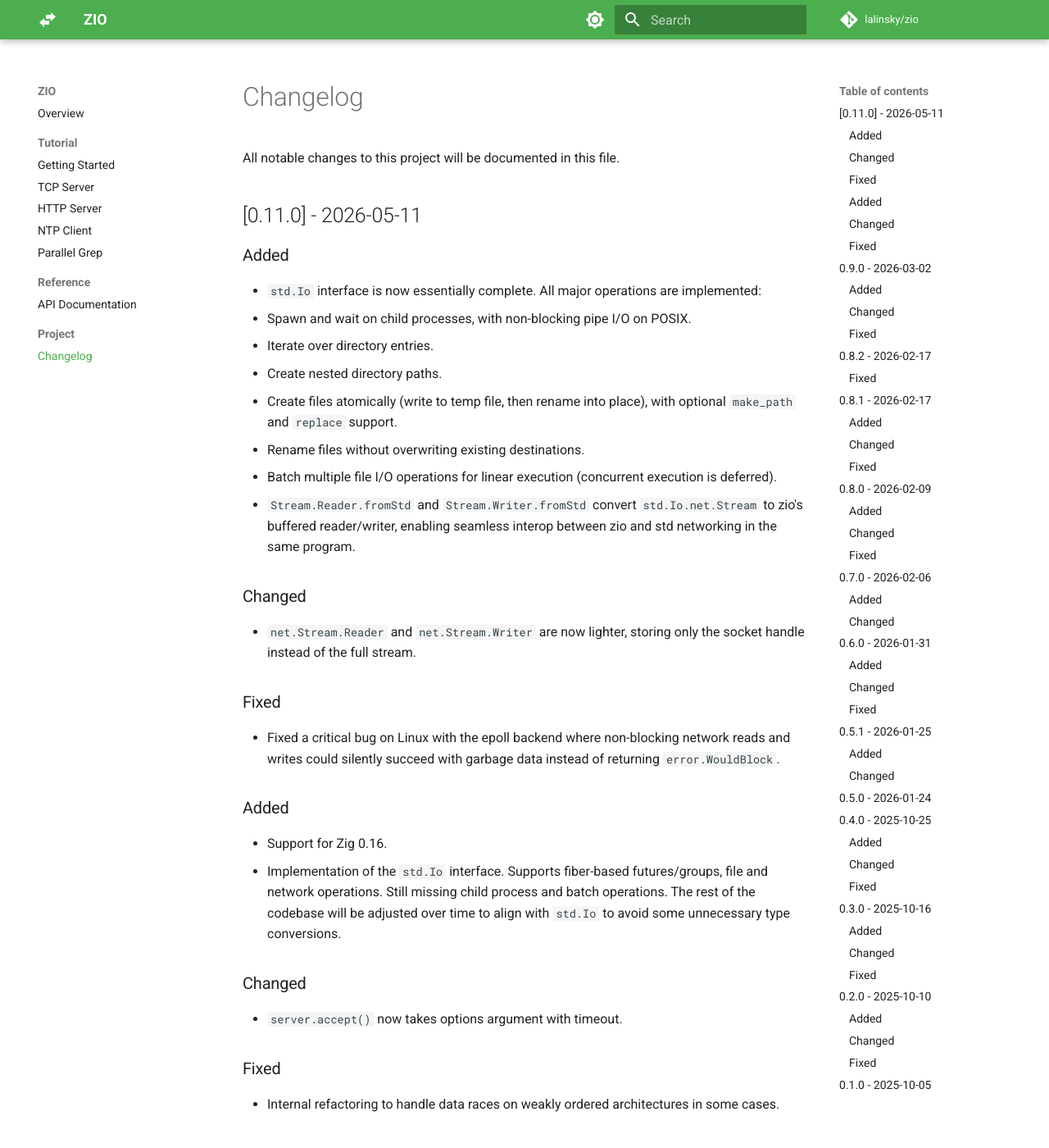
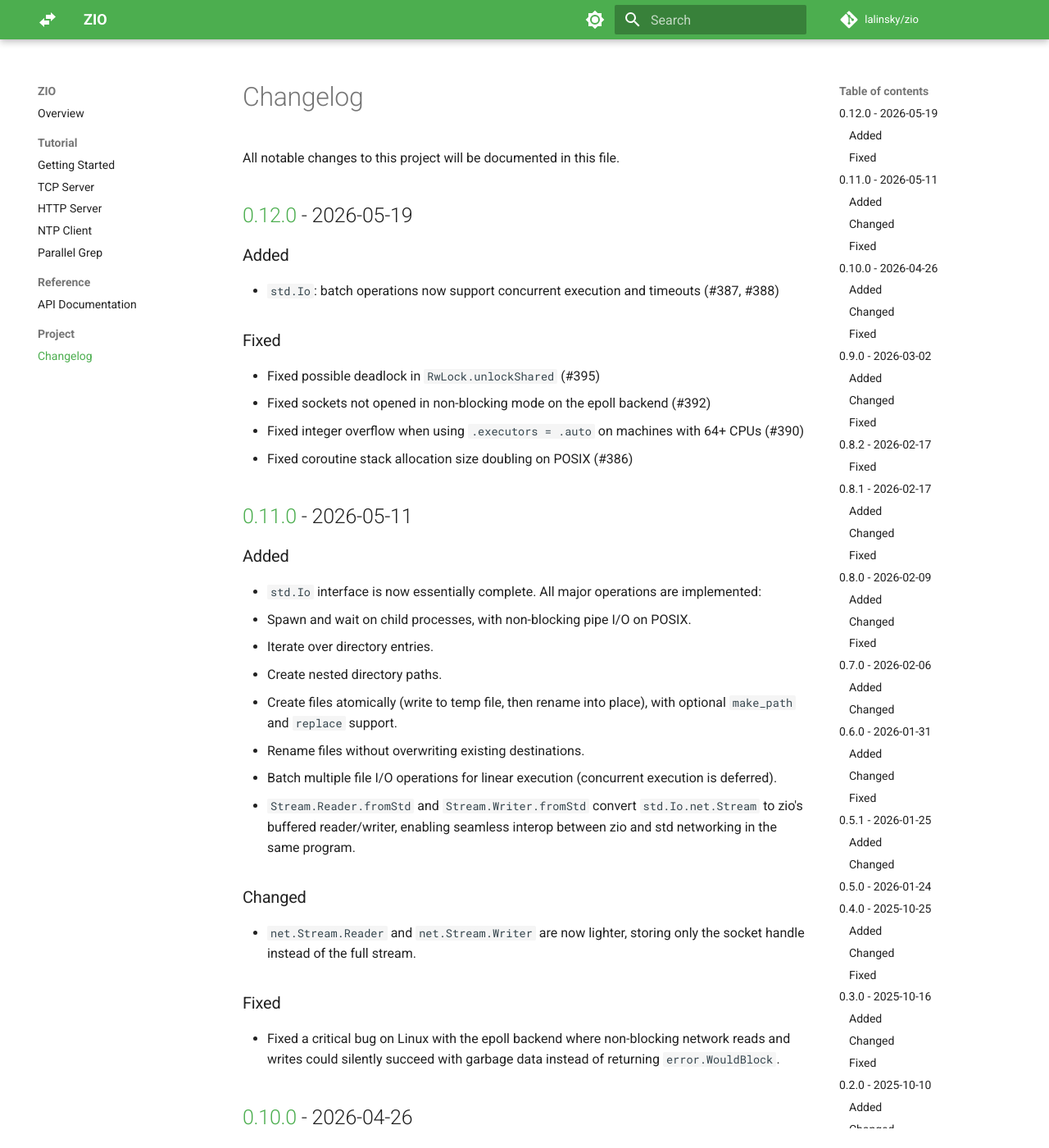
Before and after one commit to lalinsky/zio, an MkDocs documentation site: the page built from docs/changelog.md, in a window 1280 px wide and 1400 px high. Shown: the whole window at 82% size. Built offline with MkDocs 1.6.1 and Material for MkDocs 9.7.7, drawn with Linux system fonts in a browser that asks for light colours; comment, search, counter and statistics services are not loaded.

Commit message:
Release v0.12.0

```diff
--- a/docs/changelog.md
+++ b/docs/changelog.md
@@ -1,6 +1,19 @@
 # Changelog
 
 All notable changes to this project will be documented in this file.
+
+## [0.12.0] - 2026-05-19
+
+### Added
+
+- `std.Io`: batch operations now support concurrent execution and timeouts (#387, #388)
+
+### Fixed
+
+- Fixed possible deadlock in `RwLock.unlockShared` (#395)
+- Fixed sockets not opened in non-blocking mode on the epoll backend (#392)
+- Fixed integer overflow when using `.executors = .auto` on machines with 64+ CPUs (#390)
+- Fixed coroutine stack allocation size doubling on POSIX (#386)
 
 ## [0.11.0] - 2026-05-11
 
@@ -26,6 +39,8 @@ All notable changes to this project will be documented in this file.
 
 - Fixed a critical bug on Linux with the epoll backend where non-blocking network reads and writes could
   silently succeed with garbage data instead of returning `error.WouldBlock`.
+
+## [0.10.0] - 2026-04-26
 
 ### Added
 
@@ -263,6 +278,8 @@ when it's beneficial for load balancing.
 
 Initial release.
 
+[0.12.0]: https://github.com/lalinsky/zio/releases/tag/v0.12.0
+[0.11.0]: https://github.com/lalinsky/zio/releases/tag/v0.11.0
 [0.10.0]: https://github.com/lalinsky/zio/releases/tag/v0.10.0
 [0.9.0]: https://github.com/lalinsky/zio/releases/tag/v0.9.0
 [0.8.2]: https://github.com/lalinsky/zio/releases/tag/v0.8.2
```
Also changed, not shown: README.md (+1 -1 lines), docs/getting-started.md (+1 -1 lines), 1 other file.
